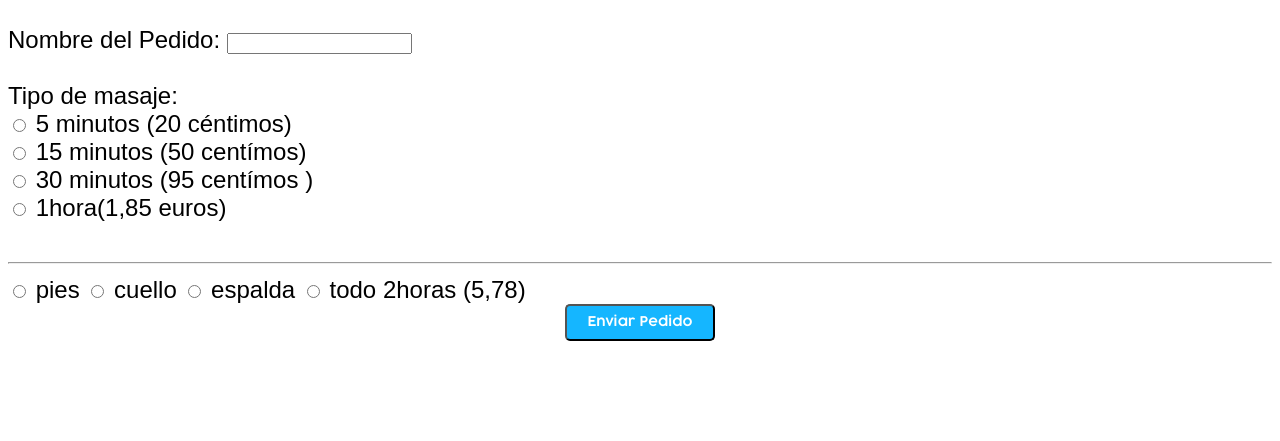
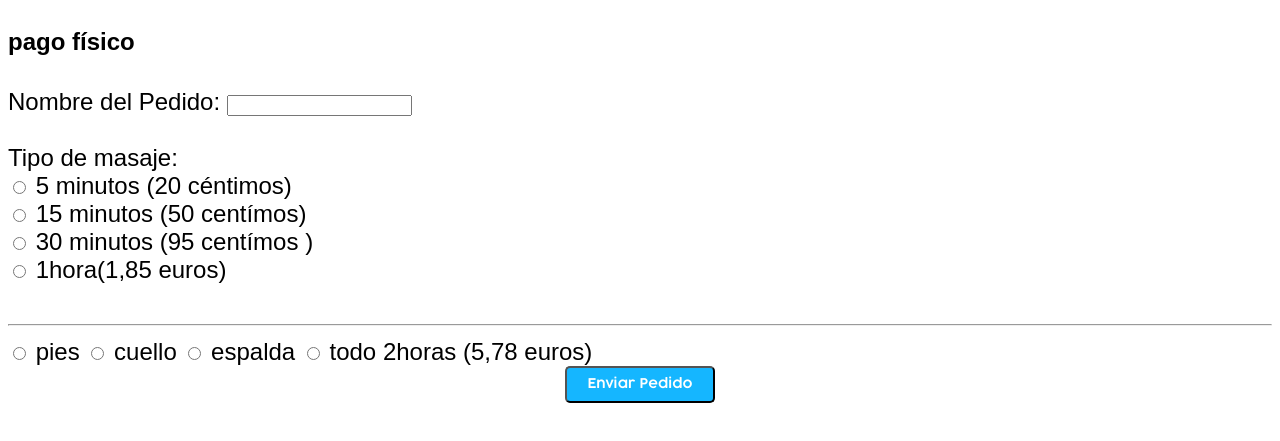
Before and after one commit to Shlac/Oli, a plain HTML site: page form.html in a window 1280 px wide. Shown: the part 193-634 px from the top of the page. Drawn offline with Linux system fonts and the light colour scheme.

Commit message:
Update form.html

```diff
--- a/form.html
+++ b/form.html
@@ -7,6 +7,7 @@
 <body>
   <h1>Realizar un Pedido</h1>
   <h2>todos los precios a la mitad de por vida</h2>
+  <h4>pago físico</h4>
   <form action="https://formspree.io/f/mknljjdl" method="post">
     <label for="nombre">Nombre del Pedido:</label>
     <input type="text" id="nombre" name="nombre" required><br><br>
@@ -44,7 +45,7 @@
     </label>
 <label>
       <input type="radio" name="zona" value="todo">
-      todo 2horas (5,78)
+      todo 2horas (5,78 euros)
 </label>
     <input type="submit" value="Enviar Pedido" id="ev">
   </form>
```
